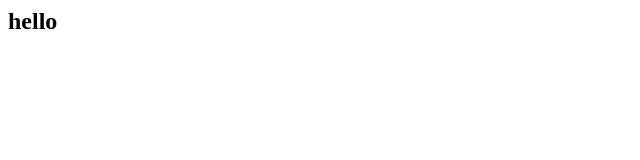
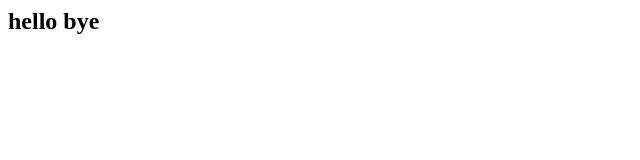
Before and after one commit to aanchalbajaj/firstrepository, a plain HTML site: page index.html in a window 1280 px wide. Shown: the full height of the page, 0-640 px from the left. Drawn offline with Linux system fonts and the light colour scheme.

Commit message:
modified index.html

```diff
--- a/index.html
+++ b/index.html
@@ -1,5 +1,5 @@
 <html>
 <body>
- <h2> hello </h2>
+ <h2> hello bye </h2>
 </body>
 </html>
```
